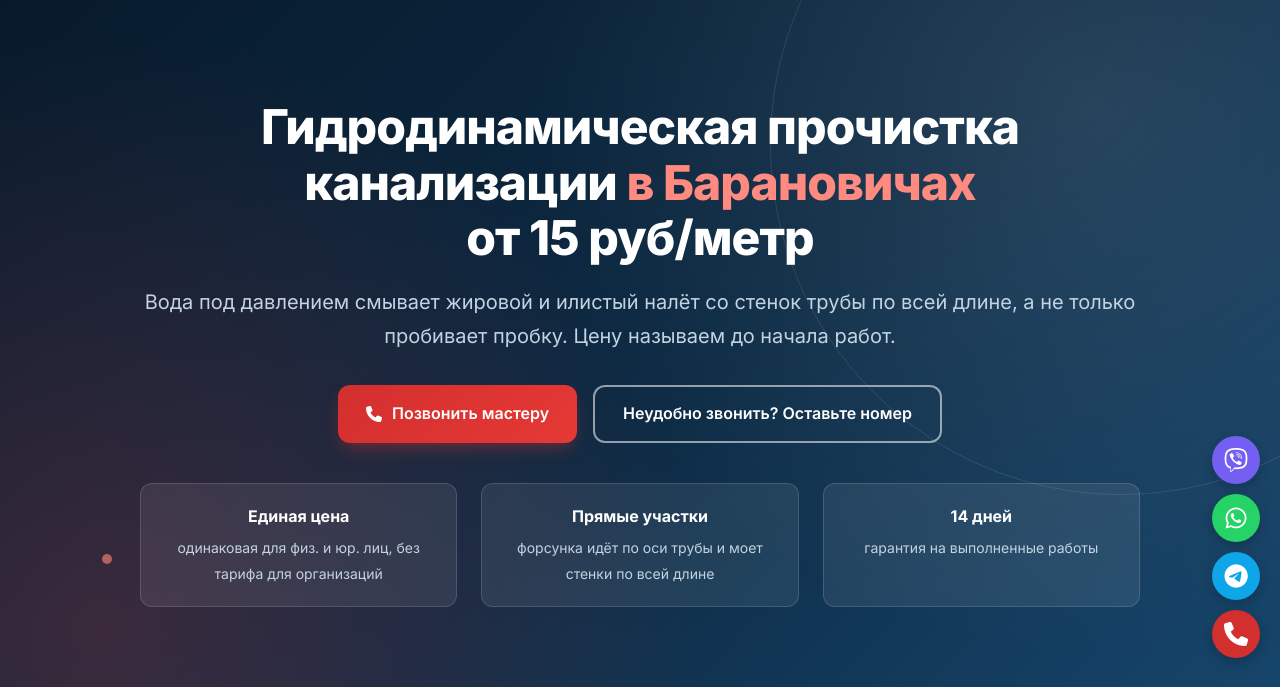
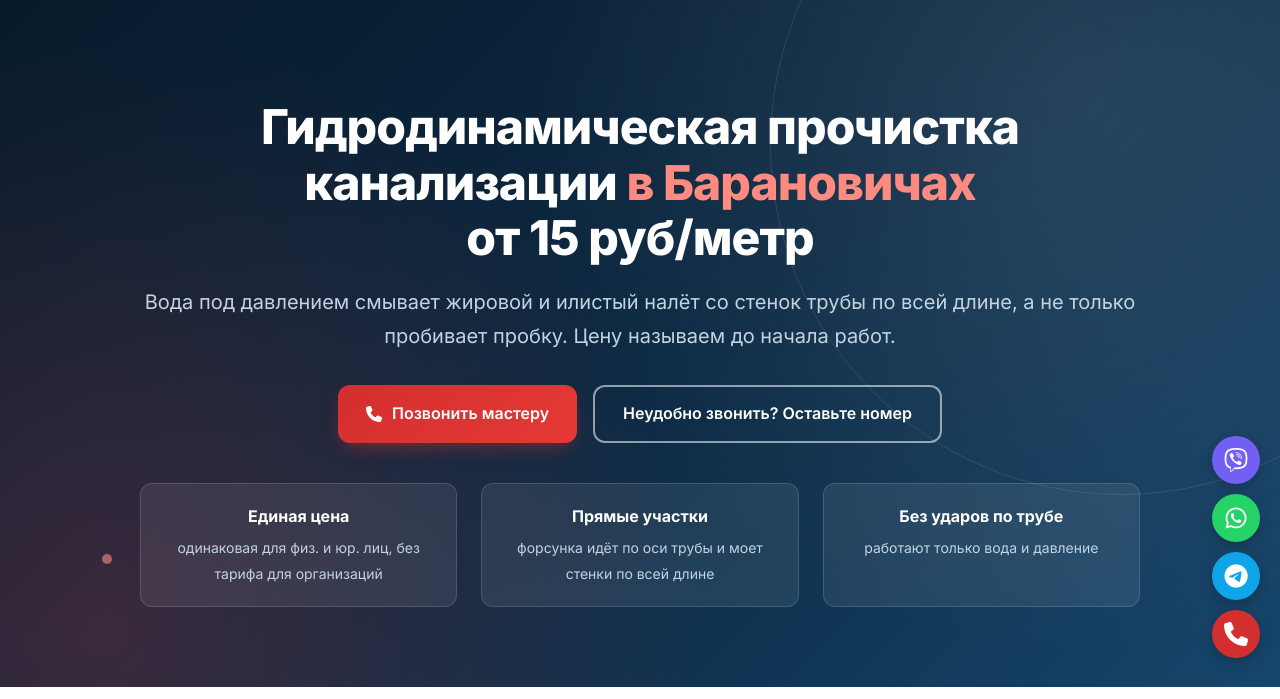
Before and after one commit to Eugene4190/stepanych-snapshot, a Django app: page /gidrodinamicheskaya-prochistka/ in a window 1280 px wide. Shown: the part 122-821 px from the top of the page. Run offline with Django 5.2, Linux system fonts and the light colour scheme; data that the repository does not hold is empty; parts of the project's set-up code (start-up, migrations or seed data) failed here and were passed over.

Commit message:
Gidrodinamika: drop vzves wording and guarantee claims (hero feature replaced with no-impact fact)

```diff
--- a/templates/gidrodinamika.html
+++ b/templates/gidrodinamika.html
@@ -35,8 +35,8 @@
                     <span>форсунка идёт по оси трубы и моет стенки по всей длине</span>
                 </div>
                 <div class="hero__feature">
-                    <strong>14 дней</strong>
-                    <span>гарантия на выполненные работы</span>
+                    <strong>Без ударов по трубе</strong>
+                    <span>работают только вода и давление</span>
                 </div>
             </div>
         </div>
@@ -80,12 +80,12 @@
             <div class="step">
                 <div class="step__num">2</div>
                 <h3 class="step__title">Моем давлением</h3>
-                <p class="step__text">Шланг с форсункой идёт по трубе: струи бьют вперёд и назад, смывают налёт со стенок и выносят взвесь к ревизии или колодцу. Работает только вода и давление, без ударов по трубе.</p>
+                <p class="step__text">Шланг с форсункой идёт по трубе: струи бьют вперёд и назад, смывают налёт со стенок и выносят его к ревизии или колодцу. Работает только вода и давление, без ударов по трубе.</p>
             </div>
             <div class="step">
                 <div class="step__num">3</div>
                 <h3 class="step__title">Проверяем проливом</h3>
-                <p class="step__text">После мойки проливаем линию водой при вас: видно, что труба чистая и уход свободный. Гарантия на выполненные работы 14 дней.</p>
+                <p class="step__text">После мойки проливаем линию водой при вас: видно, что труба чистая и уход свободный.</p>
             </div>
         </div>
     </div>
```
